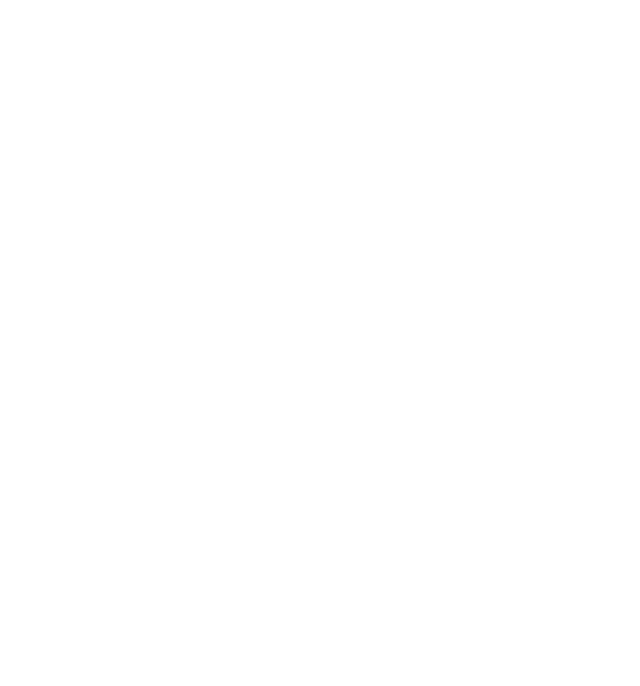
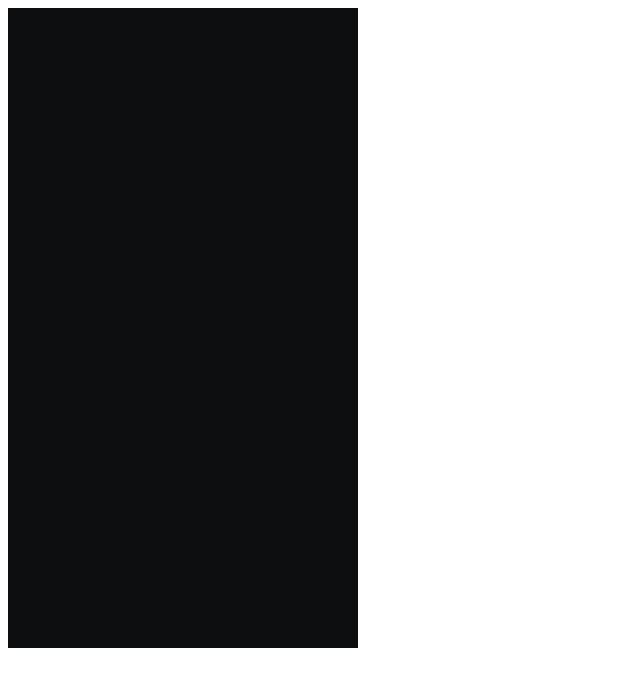
Before and after one commit to Deeftlizard/Echo, a plain HTML site: page index.html in a window 1280 px wide. Shown: the whole page, without its empty margins (0-640 px from the left). Drawn offline with Linux system fonts and the light colour scheme.

Commit message:
Update style.css

```diff
--- a/style.css
+++ b/style.css
@@ -1,5 +1,5 @@
 #back {
-    background-color: 13, 14, 15;
+    background-color: rgb(13, 14, 15);
     width: 350px;
     height: 640px;
 }
```
